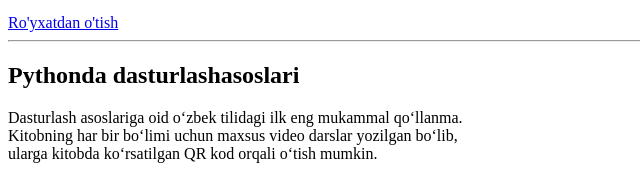
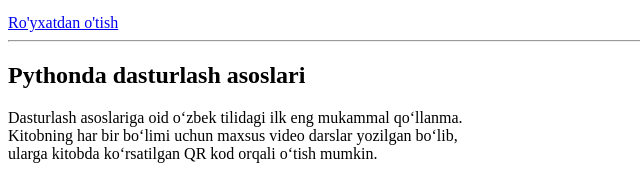
Before and after one commit to NurmuhammadgeNius/akademnashr-promo, a plain HTML site: page index.html in a window 1280 px wide. Shown: the part 162-338 px from the top of the page, 0-640 px from the left. Drawn offline with Linux system fonts and the light colour scheme.

Commit message:
mistake=>true

```diff
--- a/index.html
+++ b/index.html
@@ -24,7 +24,7 @@
       <section>
         <div>
           <hr>
-          <h2>Pythonda dasturlashasoslari</h2>
+          <h2>Pythonda dasturlash asoslari</h2>
           <p>Dasturlash asoslariga oid o‘zbek tilidagi ilk eng mukammal qo‘llanma. <br> Kitobning har bir bo‘limi uchun maxsus video darslar yozilgan bo‘lib, <br>ularga kitobda ko‘rsatilgan QR kod orqali o‘tish mumkin.</p>
           <a href="#">Buyurtma berish</a>
         </div>
```
